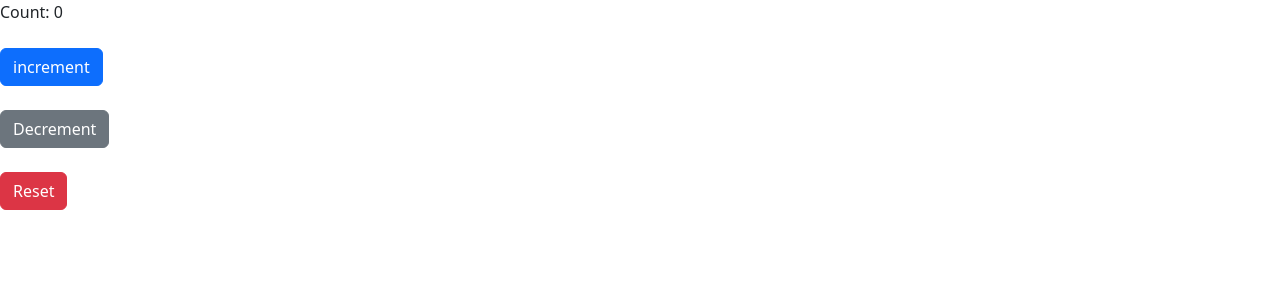
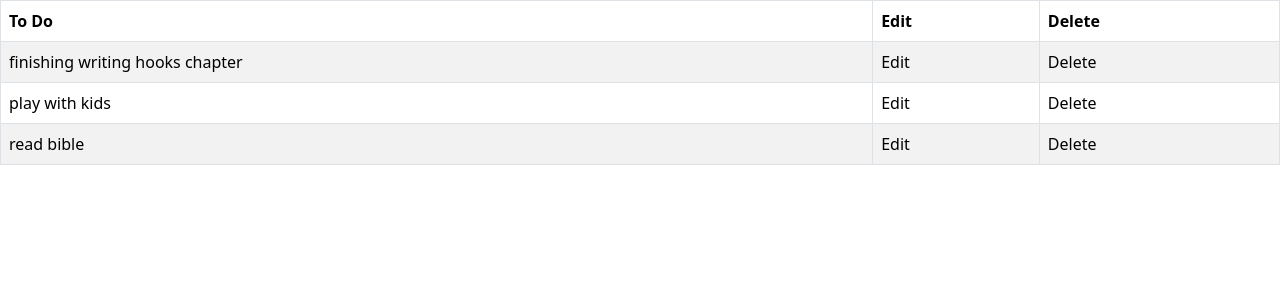
Before and after one commit to fabianoone/beginning-react-with-hooks, a React (Create React App) app: page / in a window 1280 px wide. Shown: the top 300 px of the page. Built offline with nearby package versions, Linux system fonts and the light colour scheme.

Commit message:
chp.8 - remove a Todo

```diff
--- a/src/App.js
+++ b/src/App.js
@@ -1,47 +1,35 @@
-import React, { useReducer} from "react";
-import { Button } from "react-bootstrap";
+import React, { useReducer } from "react";
+import ToDoList from "./ToDoList";
 
-const initialState = {
-    count: 0
+const todosInitialState = {
+    todos: [
+        { id: 1, text: "finishing writing hooks chapter" },
+        { id: 2, text: "play with kids" },
+        { id: 3, text: "read bible" },
+    ]
 };
 
-function reducer(state, action) {
+export const TodosContext = React.createContext();
+
+function App() {
+    const [state, dispatch] = useReducer(todosReducer, todosInitialState);
+
+    return (
+        <TodosContext.Provider value={{state, dispatch}}>
+            <ToDoList />
+        </TodosContext.Provider>
+    );
+}
+
+function todosReducer(state, action) {
     switch(action.type) {
-        case "increment":
-            return { count: state.count + 1}
-        case "decrement":
-            return { count: state.count -1}
-        case "reset":
-            return initialState
+        case 'delete':
+            const filteredTodoState = state.todos.filter( todo => todo.id !== action.payload.id);
+            return {...state, todos: filteredTodoState};
         default:
-            return initialState
+            return todosInitialState
     }
 }
 
-function App() {
-    const [state, dispatch] = useReducer(reducer, initialState);
-    return (
-        <>
-            <div>
-                Count: {state.count}
-                <br />
-                <br />
-                <Button onClick={() => dispatch({type: "increment"})}>
-                    increment
-                </Button>
-                <br />
-                <br />
-                <Button variant="secondary" onClick={() => dispatch({type: 'decrement'})}>
-                    Decrement
-                </Button>
-                <br />
-                <br />
-                <Button variant="danger" onClick={() => dispatch({type: 'reset'})}>Reset</Button>
-            </div>
-        </>
-    );
-}
-
-
 
 export default App;
--- /dev/null
+++ b/src/ToDoList.js
@@ -0,0 +1,33 @@
+import React, { useContext } from "react";
+import { TodosContext } from "./App";
+import { Table } from "react-bootstrap";
+
+function ToDoList() {
+    // receive state and dispatch from index.js
+    const {state, dispatch} = useContext(TodosContext);
+
+    return (
+        <div>
+            <Table striped bordered hover>
+                <thead>
+                    <tr>
+                        <th>To Do</th>
+                        <th>Edit</th>
+                        <th>Delete</th>
+                    </tr>
+                </thead>
+                <tbody>
+                    {state.todos.map(todo => (
+                        <tr key={todo.id}>
+                            <td>{todo.text}</td>
+                            <td>Edit</td>
+                            <td onClick={() => dispatch({ type: 'delete', payload: todo})}>Delete</td>
+                        </tr>
+                    ))}
+                </tbody>
+            </Table>
+        </div>
+    );
+}
+
+export default ToDoList;
--- a/src/index.js
+++ b/src/index.js
@@ -5,16 +5,11 @@
 import reportWebVitals from './reportWebVitals';
 import 'bootstrap/dist/css/bootstrap.min.css';
 
-export const UserContext = React.createContext();
-const username = 'Fabiano';
-
 
 const root = ReactDOM.createRoot(document.getElementById('root'));
 root.render(
   <React.StrictMode>
-    <UserContext.Provider value={username}>
         <App />
-    </UserContext.Provider>
   </React.StrictMode>
 );
 
```
